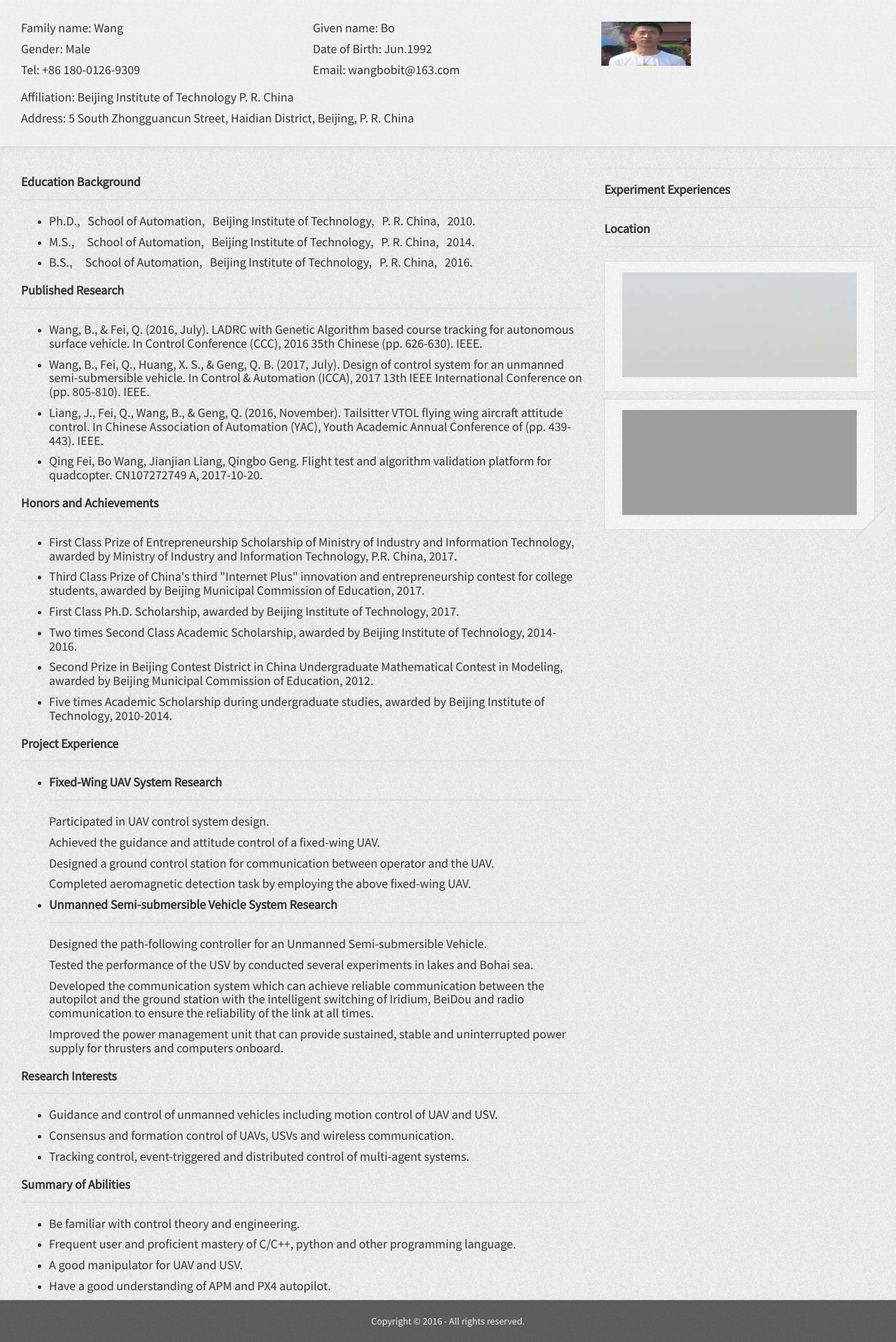
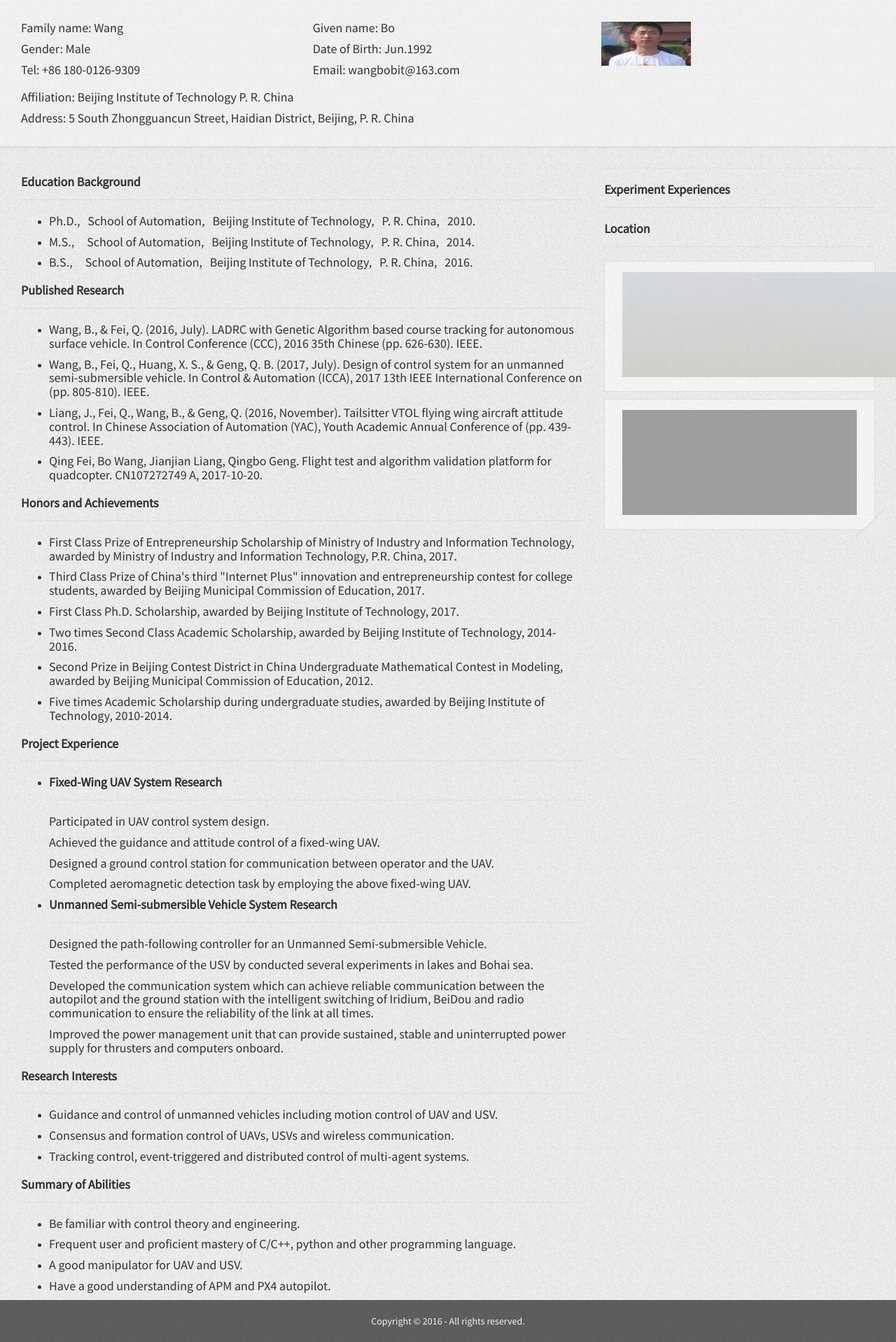
Before and after one commit to wangbo121/CV, a Jekyll site: the page built from index.html, in a window 1280 px wide. Shown: the whole page at 70% size. Built offline with Jekyll 4.4.1, drawn with Linux system fonts in a browser that asks for light colours; nearby versions of some CDN libraries; grey boxes are pictures that could not be loaded.

Commit message:
fdsfdagd

```diff
--- a/index.html
+++ b/index.html
@@ -117,7 +117,7 @@ layout: default
             <h3 class="title">Location</h3>
 
 			<div class="grid-block">
-                <iframe src="{{ site.sea4 | prepend: site.baseurl }}" width="100%" height="100%" frameborder="0" style="border:0"></iframe>
+                <iframe src="{{ site.sea4 | prepend: site.baseurl }}" width="600" height="600%" frameborder="0" style="border:0"></iframe>
             </div>
             <div class="grid-block">
                 <iframe src="https://www.google.com/maps/embed/v1/place?q={{ site.author.city }}&key=AIzaSyClEWLh20lxrQBFR7omuuVESviszPxONyk" width="100%" height="100%" frameborder="0" style="border:0"></iframe>
```
